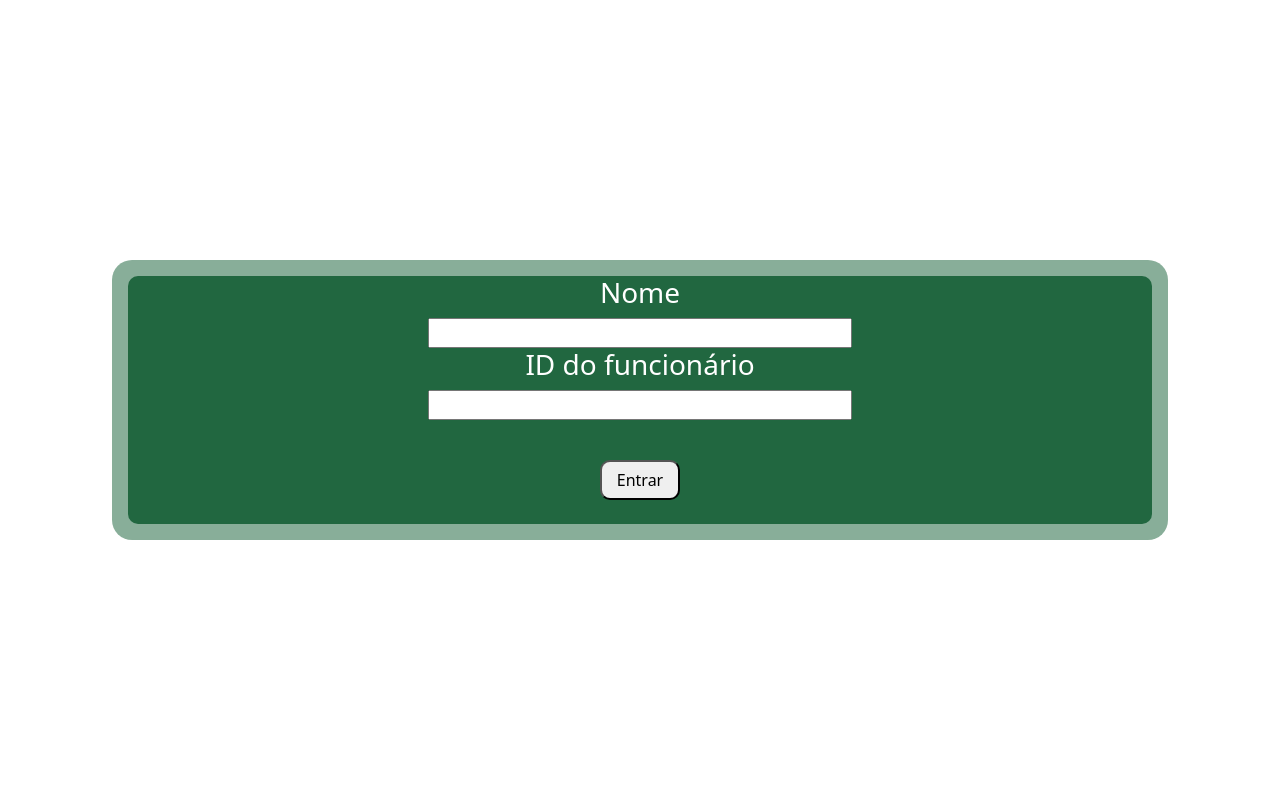
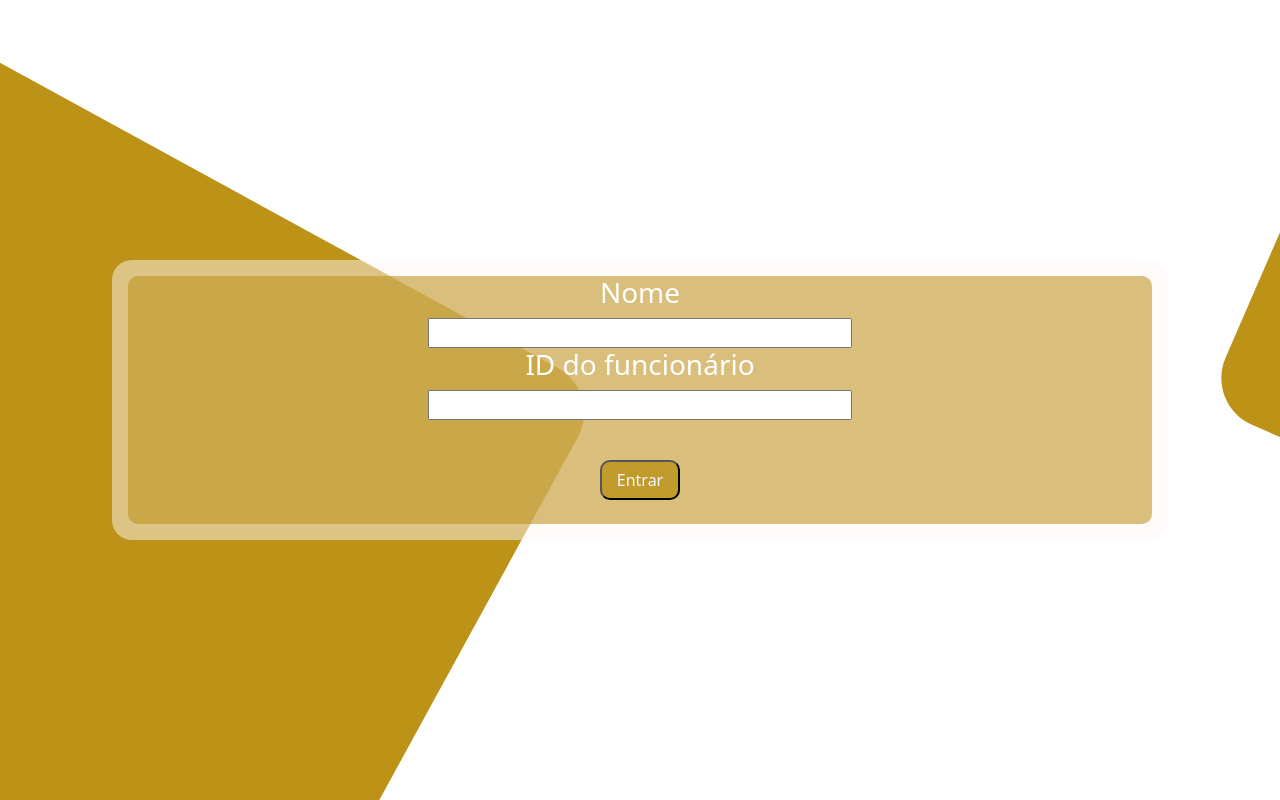
Before and after one commit to 2022M2T5-Inteli/Mohack.s, a plain HTML site: page FrontEndIntegrado/FrontEnd/pagina-identificacao-agente-falconi.html in a window 1280 px wide. Drawn offline with nearby package versions, Linux system fonts and the light colour scheme.

Commit message:
Adicionamos o background
Co-Authored-By: GabrielLerner <99207739+GabrielLerne@users.noreply.github.com>

```diff
--- a/FrontEndIntegrado/FrontEnd/css/identificacao-do-usuario.css
+++ b/FrontEndIntegrado/FrontEnd/css/identificacao-do-usuario.css
@@ -1,15 +1,27 @@
 /* Caixa central cinza claro */
 .bigbox {
-    background-color: #22684189;
+    background-color: rgba(253, 246, 246, 0.5);
     border-radius: 20px;
 }
 
 /* Caixa central cinza escuro */
 .smallbox {
-    background-color: #216740;
+    background-color: #bc92168d;
     border-radius: 10px;
 }
-
+button{
+    background-color:#bc9216c5;
+    color:aliceblue;
+}
+button:hover{
+    background-color: aliceblue;
+    color:#bc9216c5
+}
 .nomes-do-cadastro{
     color: white;
 }
+
+body{
+    background-image: url("./imagens/fundo4.png");
+    object-fit: cover;
+}
--- a/FrontEndIntegrado/FrontEnd/css/navbar-gestor.css
+++ b/FrontEndIntegrado/FrontEnd/css/navbar-gestor.css
@@ -22,10 +22,17 @@ height: 400px;
 padding: 0%;
 border-radius: 1rem 1rem 1rem 1rem;
 font-family: Verdana;
-background-color: #BC9316;
+background-color: #d2ae41;
+color:aliceblue;
+border-color: aliceblue;
 }
 
 .button-inicial:hover{
     transform: scale(1.1);
     transition: 0.5s;
 }
+
+body{
+    background-image: url("./imagens/fundo4.png");
+    object-fit: cover;
+}
--- a/FrontEndIntegrado/FrontEnd/css/pagina-boas-vindas.css
+++ b/FrontEndIntegrado/FrontEnd/css/pagina-boas-vindas.css
@@ -6,7 +6,8 @@
 
 /* CSS relacionado aos cards */
 .options {
-    background-color:#C4C4C4;
+    background-color: rgb(255, 255, 255);
+    color: #bc9216;
     display: inline-block;
     width: 150px;
     border-radius: 10px;
@@ -20,7 +21,8 @@
 
 /* CSS que deixa os botões em tom mais claro quando passa o mouse por cima */
 .options:hover{
-    background-color: #2eb992;
+    background-color: #bc9216c5;
+    color:aliceblue;
     transform: scale(1.08);
     transition: 0.5s;
 }
@@ -33,3 +35,7 @@
     margin-block-end: 0em;
     color: white;
 }
+body{
+    background-image: url("./imagens/fundo4.png");
+    object-fit: cover;
+}
--- a/FrontEndIntegrado/FrontEnd/css/teladoseixosInicial.css
+++ b/FrontEndIntegrado/FrontEnd/css/teladoseixosInicial.css
@@ -15,6 +15,7 @@ p {
     border-radius: 1rem 1rem 1rem 1rem;
     background-color: #bc9216c5;
     width: 500px
+
 }
 .button-comecar-questionario:hover{
     transform: scale(1.1,1.1);
@@ -53,3 +54,7 @@ p {
     left:28%;
     transform: translate(-50%,-50%)
 }
+body{
+    background-image: url("./imagens/fundo4.png");
+    object-fit: cover;
+}
--- a/FrontEndIntegrado/FrontEnd/java-script/navbar-gestor-java-script.js
+++ b/FrontEndIntegrado/FrontEnd/java-script/navbar-gestor-java-script.js
@@ -21,4 +21,3 @@ function abrePaginaEixos3(){
 function abreQuestionarioTres(){
     document.location.href="pagina-comecar-questionario-gestao-pessoas.html"
 }
-s
```
Also changed, not shown: FrontEndIntegrado/FrontEnd/css/imagens/fundo4.png (added).
